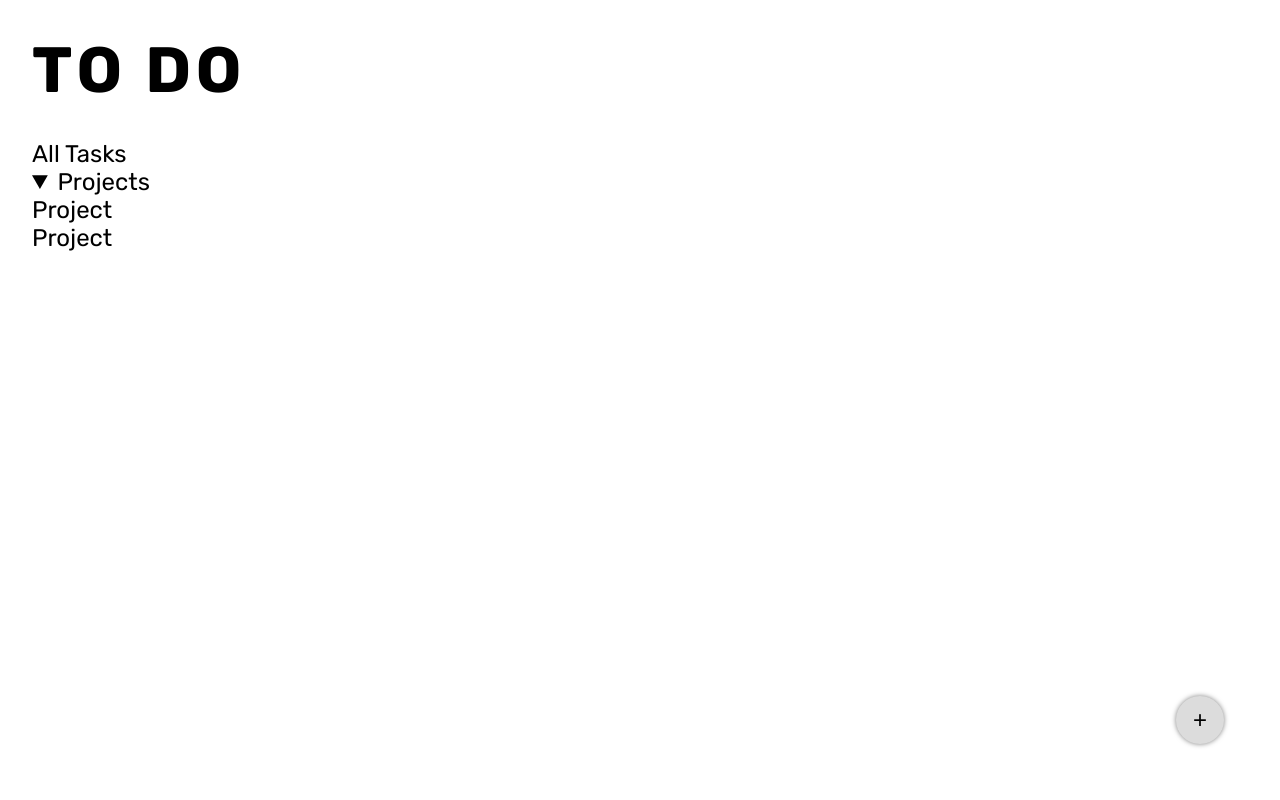
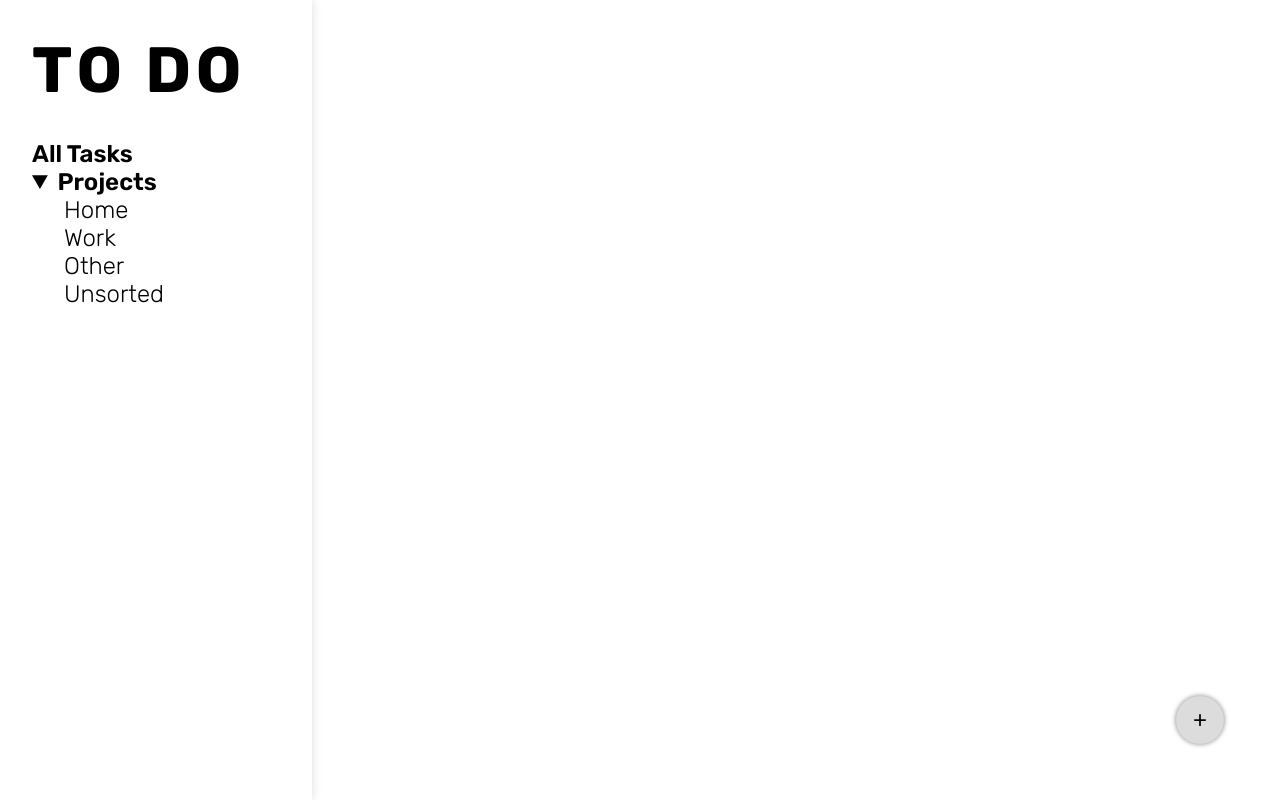
Before and after one commit to koeebeth/odin-to-do-list, a website built with webpack: page dist/index.html in a window 1280 px wide. Both pictures are taken after a click on the link "Projects". Built offline with nearby package versions, Linux system fonts and the light colour scheme.

Commit message:
Added sorting by projects

```diff
--- a/src/index.js
+++ b/src/index.js
@@ -56,6 +56,16 @@ const storage = (function(){
         tasks = [];
     }
 
+    let projects = JSON.parse(localStorage.getItem('projectList'));
+    if(!projects){
+        projects = [
+            "Home",
+            "Work",
+            "Other",
+            "Unsorted"
+        ]
+    }
+
     const taskList = {
         tasks: tasks,
 
@@ -71,6 +81,9 @@ const storage = (function(){
         addTask: function(task) {
             task["id"] = this.tasks.length;
             this.tasks.push(task);
+            if(!projectList.getProjectNames().includes(task.project)){
+                projectList.addProject(task.project);
+            }
             this.updateStorage();
         },
 
@@ -94,11 +107,38 @@ const storage = (function(){
             }
         }
     }
-    return {taskList}
+
+    const projectList = {
+        projects: projects,
+
+        getProjectNames: function(){
+            return projects;
+        },
+
+        addProject: function(name){
+            projects.push(name);
+            this.updateStorage()
+        },
+
+        updateStorage: function(){
+            if(storageAvailable){
+                localStorage.setItem('projectList', JSON.stringify(this.projects));
+            }
+        }
+    }
+
+    return {taskList, projectList}
 })()
 
 
 const DOMHelpers = (function(){
+
+    const tasksDiv =  document.querySelector("#tasks");
+
+    const clearTaskDiv = function(){
+        tasksDiv.innerHTML = ''
+    }
+
     function renderTask(task){
         const taskDiv = document.createElement('div');
         taskDiv.classList.add('task');
@@ -138,8 +178,9 @@ const DOMHelpers = (function(){
         const check = document.createElement('input');
         check.classList.add('check');
         check.setAttribute('type', 'checkbox')
-        if (this.isDone) {
+        if (task.isDone) {
             check.checked = true;
+            taskDiv.classList.add('done');
         }
         check.dataset.taskId = task.id;
         check.addEventListener('input', (e) => {
@@ -172,17 +213,39 @@ const DOMHelpers = (function(){
 
         return taskDiv;
     }
-    return {renderTask};
+
+    function sortByProject(projectName) {
+        const allTasks = storage.taskList.getAllTasks();
+
+        let projectTasks = [];
+        for(const task of allTasks){
+            if(task.project == projectName){
+                projectTasks.push(task);
+            }
+            if(task.project == "" && projectName == "Unsorted"){
+                projectTasks.push(task);
+            }
+        }
+        return projectTasks;
+    }
+
+    function displayTasks(tasks) {
+        clearTaskDiv()
+        for (const task of tasks){
+            if(task){
+                const newTask = renderTask(task)
+                tasksDiv.appendChild(newTask);
+            }
+        }
+    }
+
+    return {renderTask, clearTaskDiv, displayTasks, sortByProject};
 })()
 
 
 const DOMManipulator = (function(){
     const tasksDiv =  document.querySelector("#tasks");
     const contentDiv = document.querySelector('div#content')
-
-    const clearTaskDiv = function(){
-        tasksDiv.innerHTML = ''
-    }
 
     const setPage = function(){
         //New Task Popup
@@ -194,10 +257,9 @@ const DOMManipulator = (function(){
         })
 
         //Accept form
-        const formSubmitBtn = formDiv.querySelector('button#add-task');
+        const form = formDiv.querySelector('form#new-task');
 
-        formSubmitBtn.addEventListener('click', (e) => {
-            e.preventDefault();
+        form.addEventListener('submit', (e) => {
             const taskObj = taskMod.newTask(
                 document.getElementById("title").value,
                 document.getElementById("date").value,
@@ -207,19 +269,34 @@ const DOMManipulator = (function(){
                 false
             )
             storage.taskList.addTask(taskObj);
-            location.reload();
+
         })
+
+        //Display projects
+        const projectsList = document.querySelector('ul.projects');
+        const projectNames = storage.projectList.getProjectNames();
+        for(const name of projectNames){
+            const li = document.createElement('li');
+            const link = document.createElement('a');
+            link.dataset.projectName = name;
+            link.textContent = name;
+            link.addEventListener('click', (e) => {
+                const projectName = e.currentTarget.dataset.projectName;
+                const tasks = DOMHelpers.sortByProject(projectName);
+
+                DOMHelpers.displayTasks(tasks);
+            })
+            li.appendChild(link);
+            projectsList.appendChild(li);
+        }
+
+        //Display all tasks
+        const allTasks = document.querySelector('a.all-tasks');
+        allTasks.addEventListener('click', () => displayAllTasks());
     }
 
     const displayAllTasks = function(){
-        clearTaskDiv();
-        const tasks = storage.taskList.getAllTasks();
-        for (const task of tasks){
-            if(task){
-                const newTask = DOMHelpers.renderTask(task)
-                tasksDiv.appendChild(newTask);
-            }
-        }
+        DOMHelpers.displayTasks(storage.taskList.getAllTasks());
     }
     return {displayAllTasks, setPage}
 })()
--- a/src/style.css
+++ b/src/style.css
@@ -34,6 +34,7 @@ div#content {
     display: grid;
     height: 100vh;
     grid-template-columns: 1fr 3fr ;
+    gap: 2rem
 }
 
 div .navbar {
@@ -44,6 +45,16 @@ div .navbar {
     align-items: flex-start;
     font-size: 1.5rem;
     padding: 2rem;
+    box-shadow: 0px 0px 10px gainsboro;
+}
+
+.navbar{
+    font-weight: 600;
+}
+
+ul.projects {
+    margin-left: 2rem;
+    font-weight: 300;
 }
 
 div.content {
@@ -176,6 +187,7 @@ div.new-task {
 }
 
 div.new-task.inactive{
+    display: none;
     opacity: 0;
     transform: translateY(-30%) translateX(50%);
 }
```
Also changed, not shown: dist/index.html.
